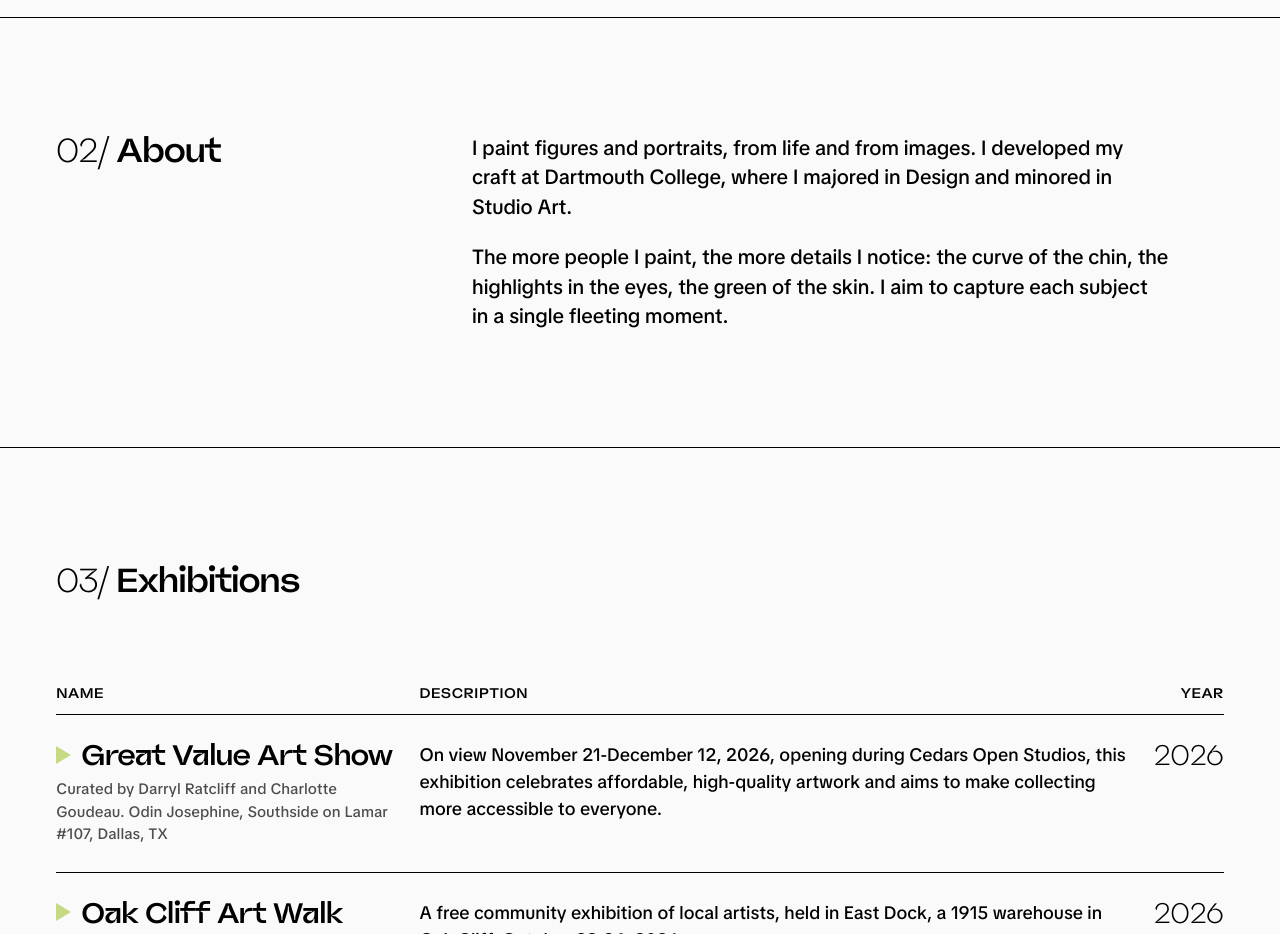
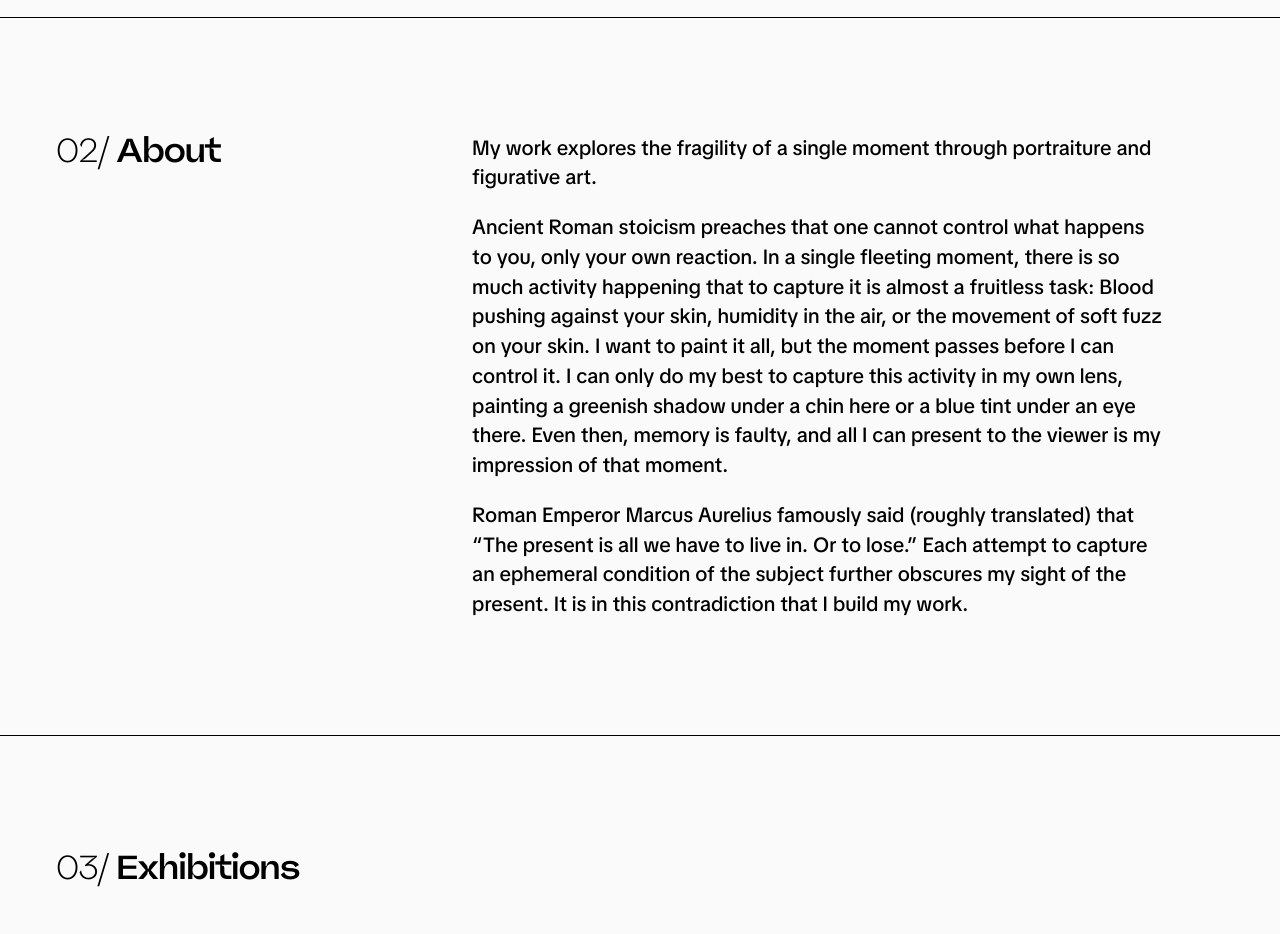
Before and after one commit to a2px/paintings, a plain HTML site: page index.html in a window 1280 px wide. Shown: the part 2180-3114 px from the top of the page. Drawn offline with Linux system fonts and the light colour scheme.

Commit message:
About shows the artist statement

```diff
--- a/assets/js/content.js
+++ b/assets/js/content.js
@@ -31,10 +31,11 @@ window.PORTFOLIO = {
     { img: "jennifer.jpg", w: 996, h: 1280, title: "Jennifer", medium: "Oil on canvas", size: "18\" x 24\"", year: "2024", alt: "Head-and-shoulders portrait in greens, with glasses and hair in a bun, against an ochre background" },
   ],
 
-  // Drawn from Ashley's own statement for Forma. Replace with a fuller bio when ready.
+  // Ashley's artist statement, verbatim.
   about: [
-    "I paint figures and portraits, from life and from images. I developed my craft at Dartmouth College, where I majored in Design and minored in Studio Art.",
-    "The more people I paint, the more details I notice: the curve of the chin, the highlights in the eyes, the green of the skin. I aim to capture each subject in a single fleeting moment.",
+    "My work explores the fragility of a single moment through portraiture and figurative art.",
+    "Ancient Roman stoicism preaches that one cannot control what happens to you, only your own reaction. In a single fleeting moment, there is so much activity happening that to capture it is almost a fruitless task: Blood pushing against your skin, humidity in the air, or the movement of soft fuzz on your skin. I want to paint it all, but the moment passes before I can control it. I can only do my best to capture this activity in my own lens, painting a greenish shadow under a chin here or a blue tint under an eye there. Even then, memory is faulty, and all I can present to the viewer is my impression of that moment.",
+    "Roman Emperor Marcus Aurelius famously said (roughly translated) that “The present is all we have to live in. Or to lose.” Each attempt to capture an ephemeral condition of the subject further obscures my sight of the present. It is in this contradiction that I build my work.",
   ],
   education: [],
 
--- a/index.html
+++ b/index.html
@@ -102,7 +102,7 @@
     </figure>
   </dialog>
 
-  <script src="assets/js/content.js?v=9e13557aac"></script>
+  <script src="assets/js/content.js?v=d4162b6e30"></script>
   <script src="assets/js/site.js?v=6d77a1e4b1"></script>
 </body>
 </html>
```
